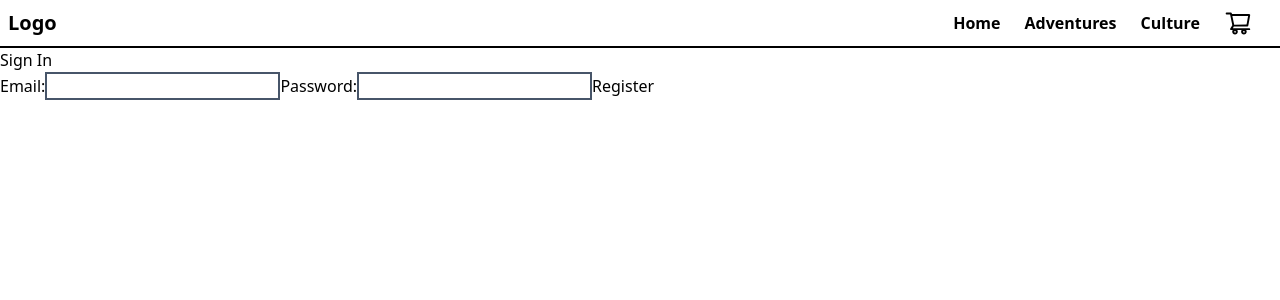
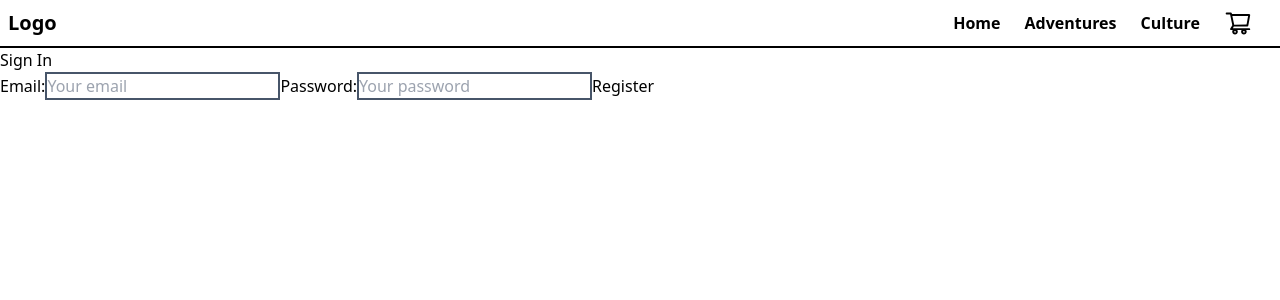
Before and after one commit to BenCiantar/ecommerce-team-project, a React (Create React App) app in the folder client/: page /register in a window 1280 px wide. Shown: the top 300 px of the page. Built offline with nearby package versions, Linux system fonts and the light colour scheme.

Commit message:
added placeholder and id to input and for attributes to label in register page

```diff
--- a/client/src/pages/Register/Register.jsx
+++ b/client/src/pages/Register/Register.jsx
@@ -1,24 +1,28 @@
-import React from 'react';
+import React from "react";
 
 const Register = () => {
   return (
     <div>
       <form>
         <h1>Sign In</h1>
-        <label>
+        <label for="email">
           Email:
           <input
             className="border-solid border-2 border-slate-600"
-            type="text"
+            type="email"
             required
+            id="email"
+            placeholder="Your email"
           />
         </label>
-        <label>
+        <label for="password">
           Password:
           <input
             className="border-solid border-2 border-slate-600"
-            type="text"
+            type="pasword"
             required
+            id="password"
+            placeholder="Your password"
           />
         </label>
         <button>Register</button>
```
